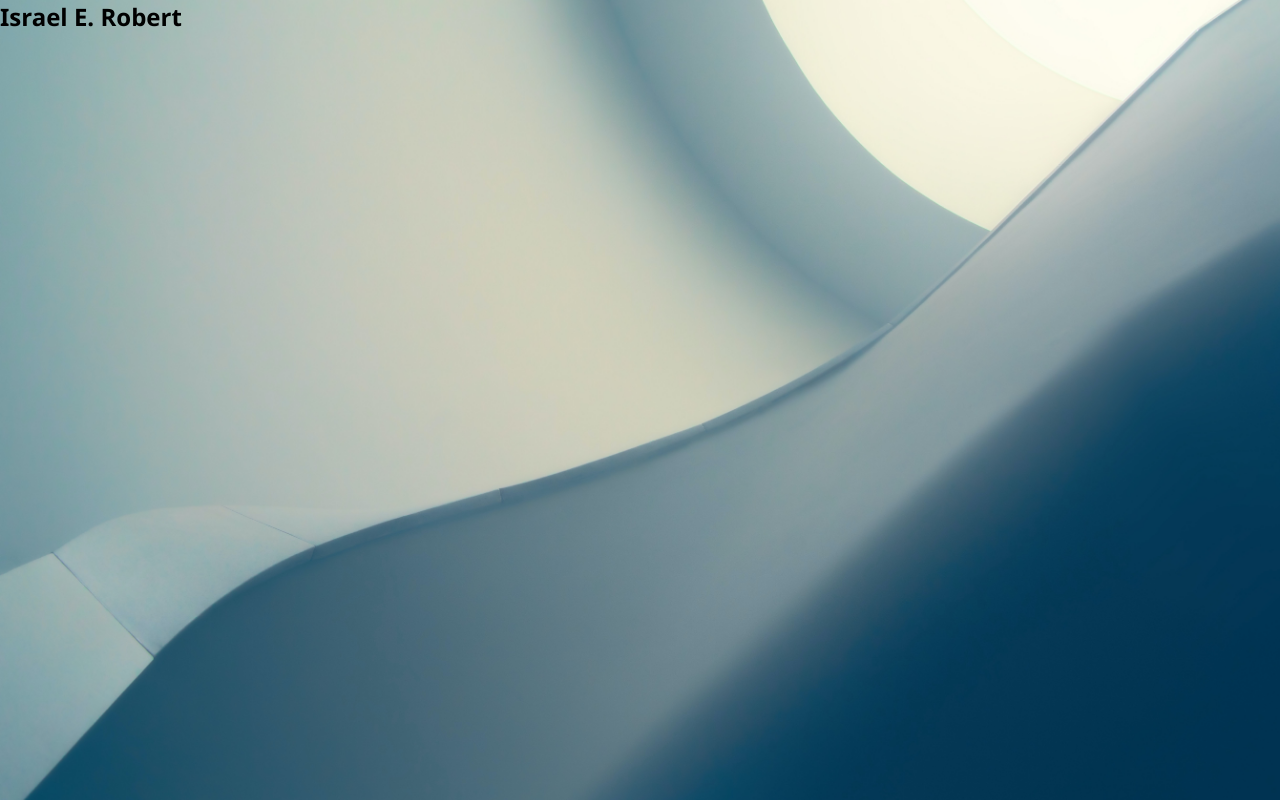
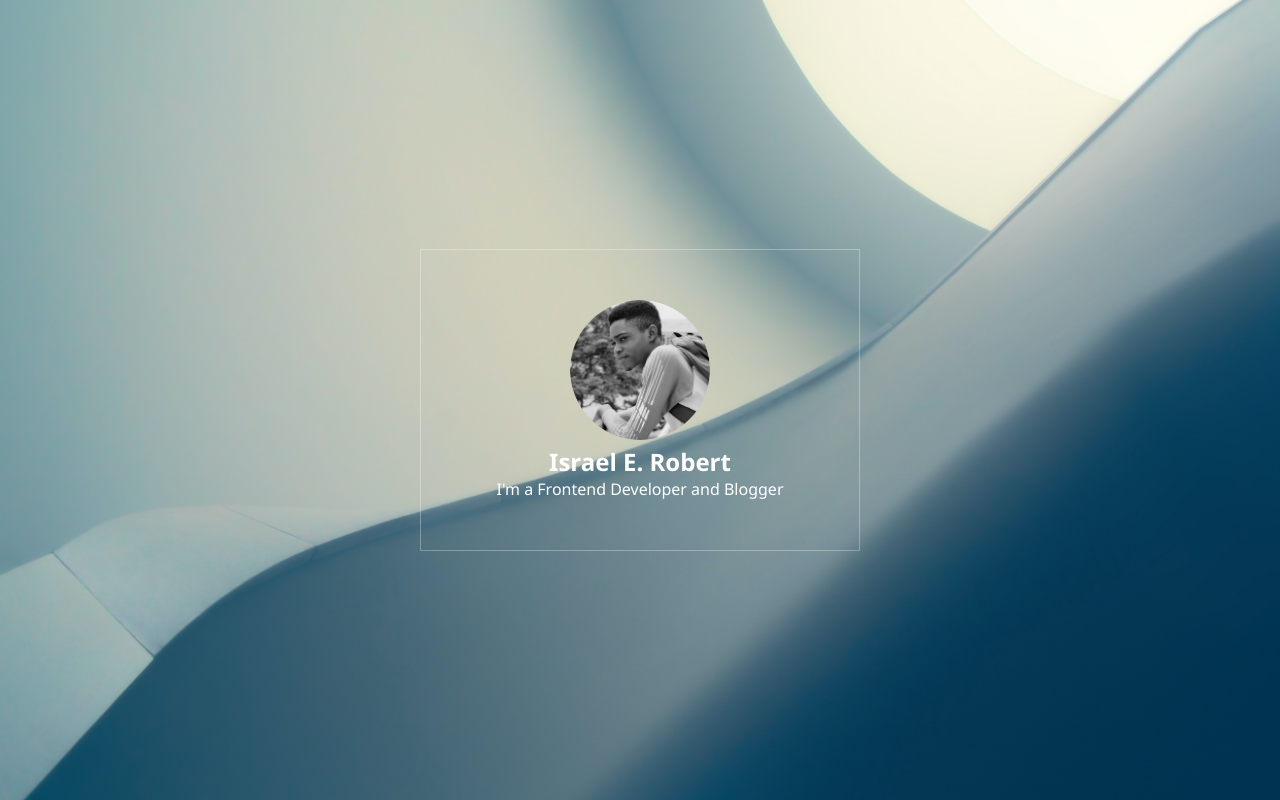
Before and after one commit to trend87/Glass-Morph, a plain HTML site: page index.html in a window 1280 px wide. Drawn offline with Linux system fonts and the light colour scheme.

Commit message:
created and styled card container

```diff
--- a/index.html
+++ b/index.html
@@ -8,9 +8,18 @@
     <link rel="stylesheet" href="style.css">
 </head>
 <body>
+    <main>
 
-    <div class="container">
-        <h2>Israel E. Robert</h2>
-    </div>
+        <div class="container">
+            <div class="card">
+                <img src="photos/israel.png" alt="israel">
+                <h2>Israel E. Robert</h2>
+                <p>I'm a Frontend Developer and Blogger</p>
+            </div>
+
+        </div>
+
+    </main>
+
 </body>
 </html>
--- a/style.css
+++ b/style.css
@@ -11,5 +11,22 @@
     background-image: url('photos/background.png') ;
     background-position: center;
     background-size: cover;
+    display: flex;
+    align-items: center;
+    justify-content: center;
 
 }
+
+.card{
+    width: 90%;
+    max-width: 440px;
+    color: white;
+    text-align: center;
+    padding: 50px 35px;
+    border: 1px solid rgba(255,255,255,0.3);
+}
+
+.card img{
+    width: 140px;
+    border-radius: 50%;
+}
```
